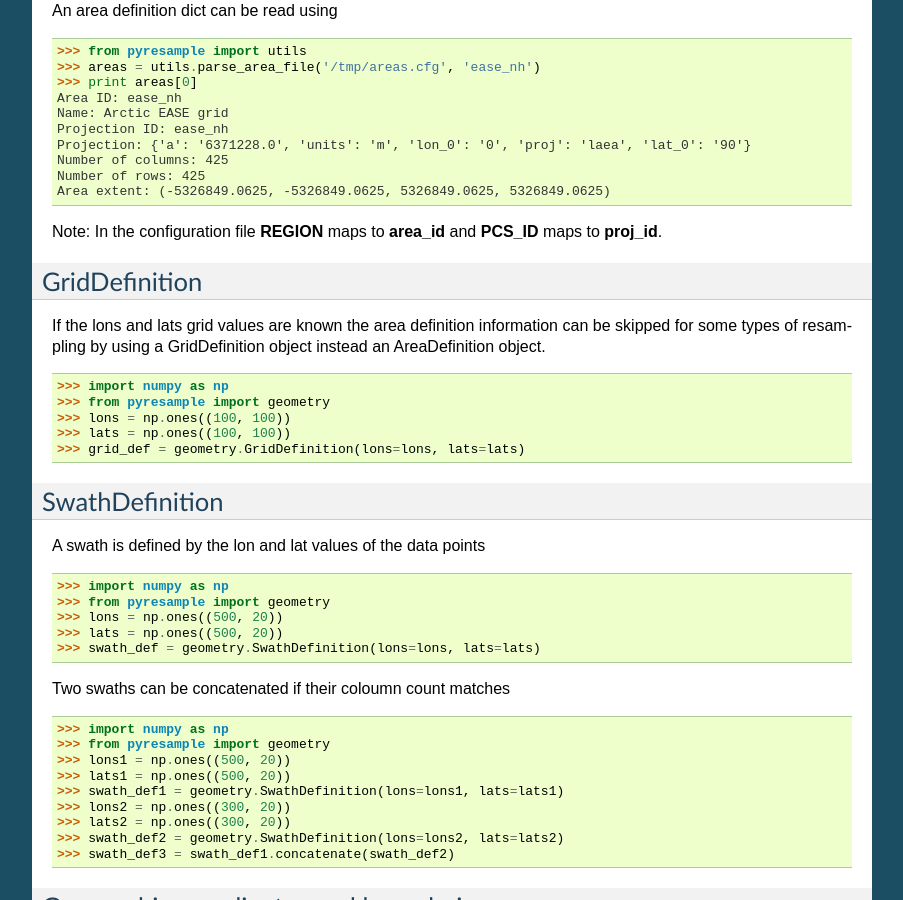
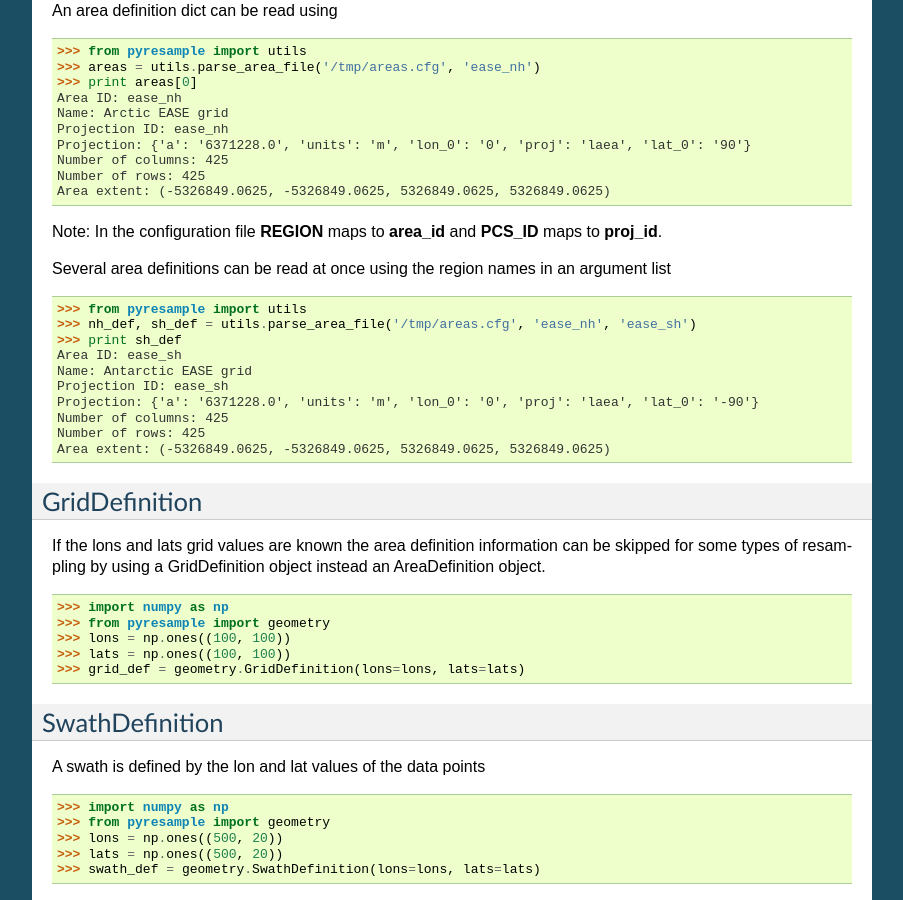
Before and after one commit to pytroll/pyresample, a Sphinx documentation site: the page built from docs/source/geo_def.rst, in a window 1280 px wide and 900 px high, scrolled down 1729 px. Shown: the whole window, without its empty margins (198-1101 px from the left). Built offline with Sphinx 7.4.7, drawn with Linux system fonts in a browser that asks for light colours.

Commit message:
Updated docs

```diff
--- a/docs/source/geo_def.rst
+++ b/docs/source/geo_def.rst
@@ -116,6 +116,21 @@ An area definition dict can be read using
  Area extent: (-5326849.0625, -5326849.0625, 5326849.0625, 5326849.0625)
 
 Note: In the configuration file **REGION** maps to **area_id** and **PCS_ID** maps to **proj_id**.
+
+Several area definitions can be read at once using the region names in an argument list
+
+.. doctest::
+
+ >>> from pyresample import utils
+ >>> nh_def, sh_def = utils.parse_area_file('/tmp/areas.cfg', 'ease_nh', 'ease_sh')
+ >>> print sh_def
+ Area ID: ease_sh
+ Name: Antarctic EASE grid
+ Projection ID: ease_sh
+ Projection: {'a': '6371228.0', 'units': 'm', 'lon_0': '0', 'proj': 'laea', 'lat_0': '-90'}
+ Number of columns: 425
+ Number of rows: 425
+ Area extent: (-5326849.0625, -5326849.0625, 5326849.0625, 5326849.0625)
 
 GridDefinition
 --------------
```
Also changed, not shown: 7 other files.
